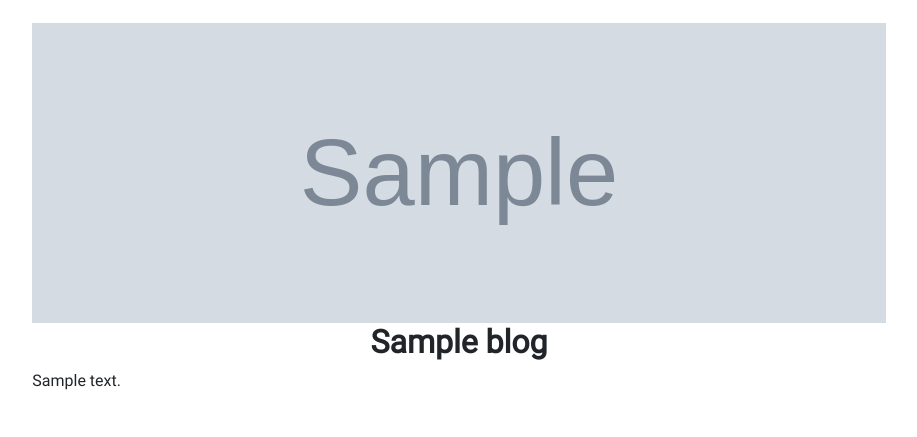
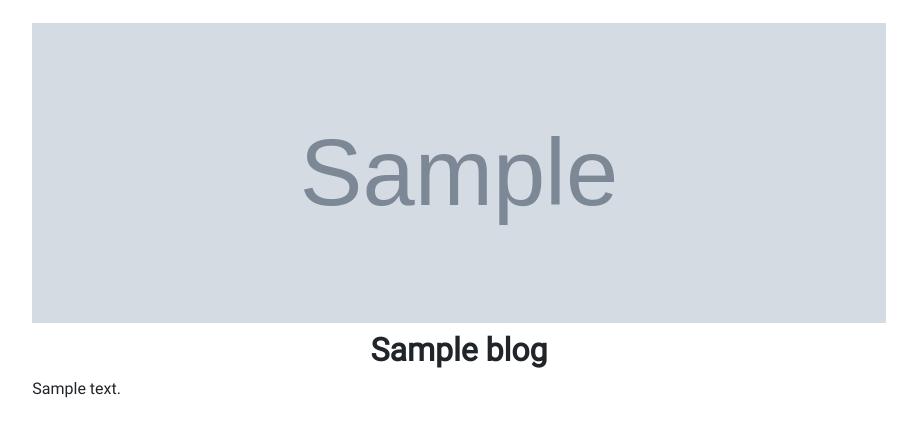
Before and after one commit to Md-Meadul-Islam/hdll_artshoily, a PHP site: template pages/blog.php in a window 1280 px wide. Shown: the part 49-486 px from the top of the page, without its empty margins (181-1098 px from the left). Run offline with PHP 8.4, Linux system fonts and the light colour scheme; the template is opened without the code that fills it: most values are stand-ins (such as "Sample title", 1, 10 or a date in 2020); grey boxes marked "Sample" are stand-in pictures.

Commit message:
update blogs view

```diff
--- a/js/blogs.js
+++ b/js/blogs.js
@@ -7,34 +7,24 @@ function loadBlogs(page = 1, limit = 20) {
       if (res.success && res.data.length > 0) {
         const data = res.data;
         data.forEach((blog, i) => {
-          let elm = "";
-          if (i % 3 == 1) {
-            elm = `<div class="col-lg-4 col-md-8 col-12 px-lg-5 px-md-3 px-2 py-2">
-                    <a class="" href="https://artshoily.com/blog?b=${blog.blog_id}">
-                        <img src="../${blog.image}" alt="blog1" style="max-width:100%" alt="${blog.imgalt}"></a>
+          let elm = `<div class="col-md-8 col-12 px-lg-5 px-md-3 px-2 py-2">
+                    <div class="row d-flex align-items-center justify-content-center">
+                        <div class="col-md-3 col-sm-6 col-12 d-flex p-2">
+                            <a class="w-100" href="https://artshoily.com/blog?b=${blog.blog_id}">
+                                <img src="../${blog.image}" style="max-height:200px; width:100%; object-fit:cover;" alt="${blog.title}"/></a>
+                        </div>
+                        <div class="col-md-9 col-12 p-2">
                             <a href="https://artshoily.com/blog?b=${blog.blog_id}">
                                 <h3 class="fw-bold" style="color:rgb(0, 122, 192)">${blog.title}</h3>
                             </a>
                             <div class="pb-2">
                                 <p class="mb-0">
-                           ${blog.body} <a https://artshoily.com/blog?b=${blog.blog_id}">...</a>
+                                ${blog.body} <a class="text-dark fw-bold" href="https://artshoily.com/blog?b=${blog.blog_id}">...</a>
                                 </p>
                             </div>
-            </div>`;
-          } else {
-            elm = `<div class="col-lg-4 col-md-8 col-12 px-lg-5 px-md-3 px-2 py-2">
-                        <a href="https://artshoily.com/blog?b=${blog.blog_id}">
-                            <h3 class="fw-bold" style="color:rgb(0, 122, 192)">${blog.title}</h3>
-                        </a>
-                         <a class="" https://artshoily.com/blog?b=${blog.blog_id}">
-                            <img src="../${blog.image}" alt="blog1" style="max-width:100%" alt="${blog.imgalt}"></a>
-                        <div class="pb-2">
-                            <p class="mb-0">
-                               ${blog.body} <a https://artshoily.com/blog?b=${blog.blog_id}">...</a>
-                            </p>
+                        </div>
                     </div>
                 </div>`;
-          }
           $("#blogs").append(elm);
         });
       }
--- a/pages/blog.php
+++ b/pages/blog.php
@@ -5,26 +5,26 @@
         <meta charset="UTF-8">
         <meta name="viewport" content="width=device-width, initial-scale=1.0">
         <meta name="keywords" content="artshoily">
-        <meta name="description" content="">
+        <meta name="description" content="<?php echo $blog['title'] ?>">
         <meta property="og:locale" content="en_US">
         <meta property="og:type" content="website" />
         <meta property="og:site_name" content="Art Shoily" />
-        <meta property="og:title" content="Art Shoily" />
+        <meta property="og:title" content="Art Shoily | <?php echo $blog['title'] ?>" />
         <meta property="og:description" content="" />
-        <meta property="og:image" content="https://www.artshoily.com/images/og.jpg" />
-        <meta property="og:url" content="https://www.artshoily.com/blog" />
+        <meta property="og:image" content="https://www.artshoily.com/<?php echo $blog['image'] ?>" />
+        <meta property="og:url" content="https://www.artshoily.com/blog?b=<?php echo $blog['blog_id'] ?>" />
         <meta property="og:image:width" content="1280">
         <meta property="og:image:height" content="720">
         <meta name="twitter:card" content="summary_large_image">
-        <meta itemprop="name" content="Art Shoily" />
-        <meta itemprop="description" content="" />
+        <meta itemprop="name" content="Art Shoily | <?php echo $blog['title'] ?>" />
+        <meta itemprop="description" content="<?php echo $blog['title'] ?>" />
         <meta name="robots" content="index, follow, max-image-preview:large, max-snippet:-1, max-video-preview:-1">
         <meta name="rating" content="adult">
         <meta name="author" content="Art Shoily">
-        <link rel="canonical" href="https://artishoily.com/blog" />
+        <link rel="canonical" href="https://artshoily.com/blog?b=<?php echo $blog['blog_id'] ?>" />
         <link rel="apple-touch-icon" href="https://www.artishoily.com/images/favicon.ico">
         <link rel="icon" type="image/gif" href="../images/favicon.ico">
-        <title>Art Shoily | Blogs</title>
+        <title>Art Shoily | <?php echo $blog['title'] ?></title>
         <link rel="shortcut icon" href="../images/favicon.ico" type="image/x-icon">
         <link rel="stylesheet" href="./css/bootstrap.css" />
         <link rel="stylesheet" href="./css/style.css" />
@@ -43,7 +43,7 @@
                         <img data-src="../<?php echo $blog['image'] ?>" alt="<?php echo $blog['imgalt'] ?>"
                             style="width:100%;max-height:300px; object-fit:cover;">
                     </div>
-                    <h2 class="text-center fw-bold"><?php echo $blog['title'] ?></h2>
+                    <h2 class="text-center fw-bold pt-2"><?php echo $blog['title'] ?></h2>
                     <div class="blog">
                         <?php echo html_entity_decode($blog['body']); ?>
                     </div>
--- a/pages/blogs.php
+++ b/pages/blogs.php
@@ -48,7 +48,7 @@
         </section>
         <!-- hero section ends -->
         <section class="pt-5">
-            <div class="blogs row g-3 w-100 d-flex justify-content-center" id="blogs">
+            <div class="blogs row g-0 d-flex justify-content-center" id="blogs">
             </div>
         </section>
         <?php pageAdd('components/footer'); ?>
--- a/pages/components/footer.php
+++ b/pages/components/footer.php
@@ -14,7 +14,7 @@
             </div>
             <div>
                 <a href="tel:+8809876543210">+880 9876 543 210</a><span class="px-2">|</span><a
-                    href="">info@artshoily.com</a>
+                    href="mailto:info@artshoily.com">info@artshoily.com</a>
             </div>
         </div>
         <div class="col-md-5 col-12 px-lg-2 p-0">
```
Lines whose indentation alone changed are shown as unchanged.
